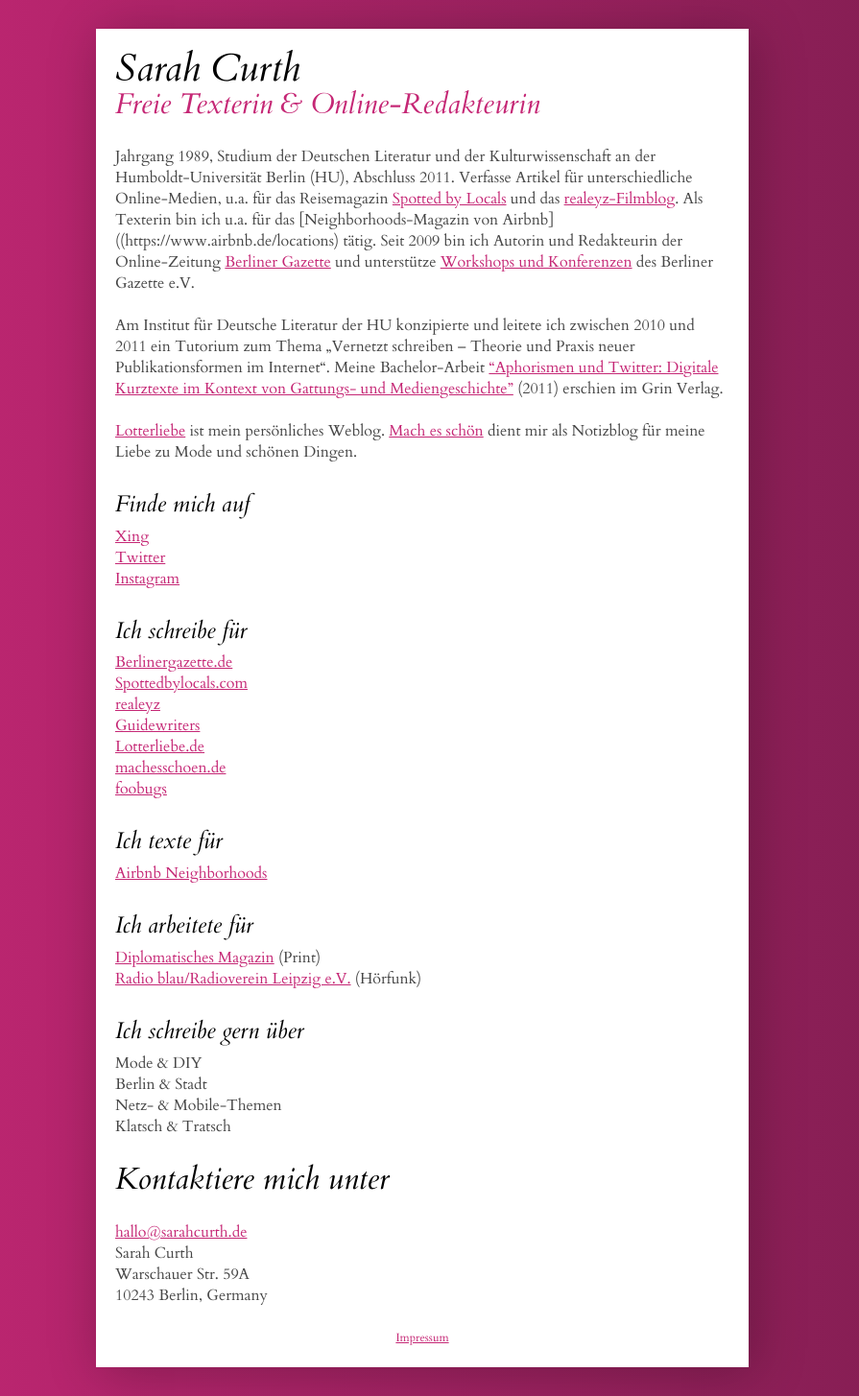
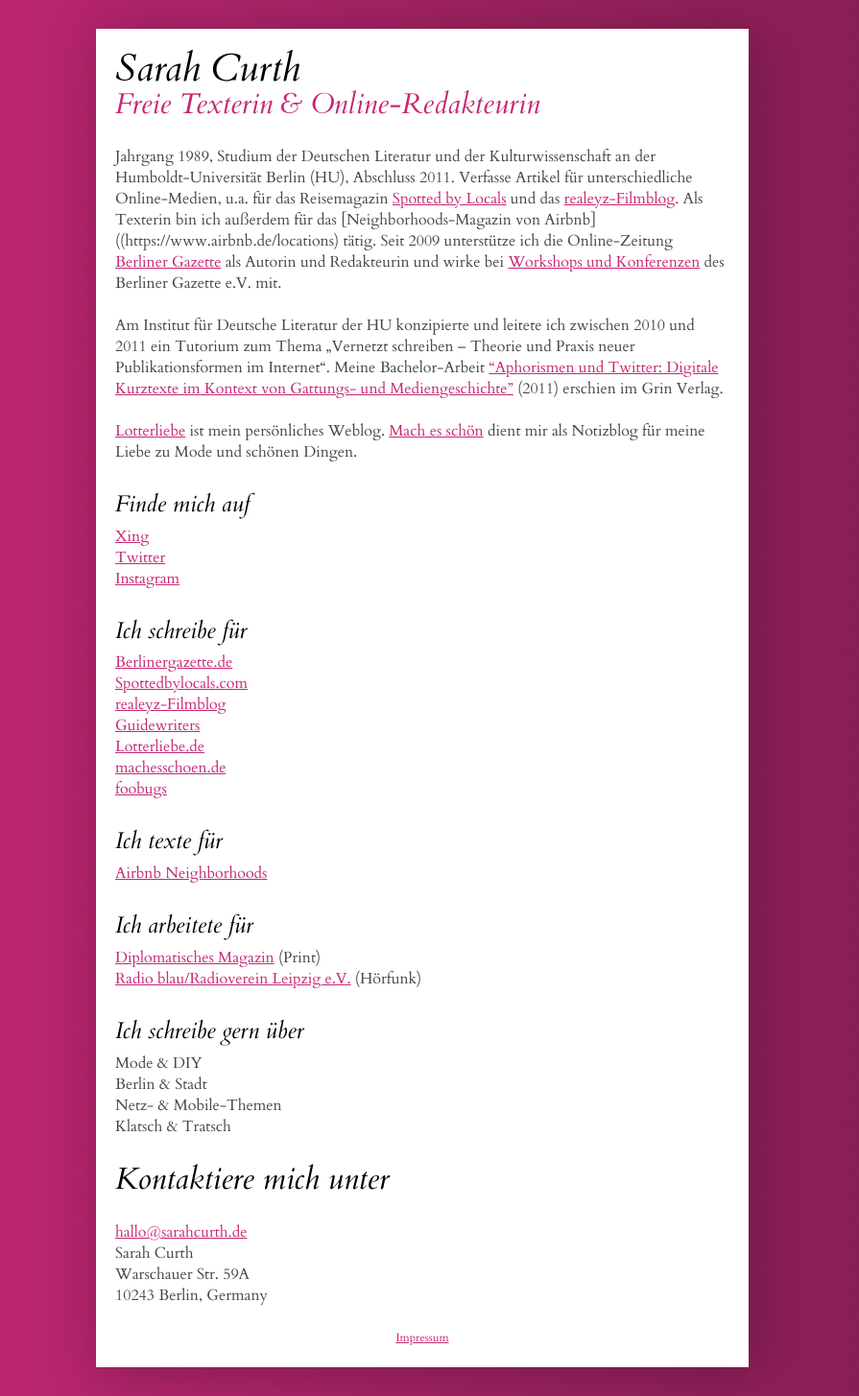
Before and after one commit to lotterliebe/lotterliebe.github.io, a Jekyll site: the page built from index.md, in a window 1280 px wide. Shown: the whole page at 96% size, without its empty margins (200-1095 px from the left). Built offline with Jekyll 4.4.1, drawn with Linux system fonts in a browser that asks for light colours; Markdown is read by kramdown in place of the engine named in the settings.

Commit message:
Update index.md

```diff
--- a/index.md
+++ b/index.md
@@ -5,9 +5,9 @@ Jahrgang 1989, Studium der Deutschen Literatur und der
 Kulturwissenschaft an der Humboldt-Universität Berlin (HU), Abschluss 2011.
 Verfasse Artikel für unterschiedliche Online-Medien, u.a. für
 das Reisemagazin [Spotted by Locals](http://www.spottedbylocals.com/berlin/) und das [realeyz-Filmblog](http://www.realeyz.tv/de/blog).
-Als Texterin bin ich u.a. für das [Neighborhoods-Magazin von Airbnb]((https://www.airbnb.de/locations) tätig.
-Seit 2009 bin ich Autorin und Redakteurin der Online-Zeitung [Berliner Gazette](http://berlinergazette.de) und
-unterstütze [Workshops und Konferenzen](http://berlinergazette.de/seminar/projekte/) des Berliner Gazette e.V.
+Als Texterin bin ich außerdem für das [Neighborhoods-Magazin von Airbnb]((https://www.airbnb.de/locations) tätig.
+Seit 2009 unterstütze ich die Online-Zeitung [Berliner Gazette](http://berlinergazette.de) als Autorin und Redakteurin und
+wirke bei [Workshops und Konferenzen](http://berlinergazette.de/seminar/projekte/) des Berliner Gazette e.V. mit.
 
 Am Institut für Deutsche Literatur der HU konzipierte und leitete ich zwischen 2010 und 2011 ein Tutorium zum Thema
 „Vernetzt schreiben – Theorie und Praxis neuer Publikationsformen im Internet“. Meine
@@ -27,7 +27,7 @@ Verlag.
 
 *  [Berlinergazette.de](http://berlinergazette.de/author/sarah-curth/)
 *  [Spottedbylocals.com](http://www.spottedbylocals.com/berlin/)
-*  [realeyz](http://www.realeyz.tv/de/blog)
+*  [realeyz-Filmblog](http://www.realeyz.tv/de/blog)
 *  [Guidewriters](https://guidewriters.com/)
 *  [Lotterliebe.de](http://lotterliebe.de)
 *  [machesschoen.de](http://machesschoen.de/)
```
